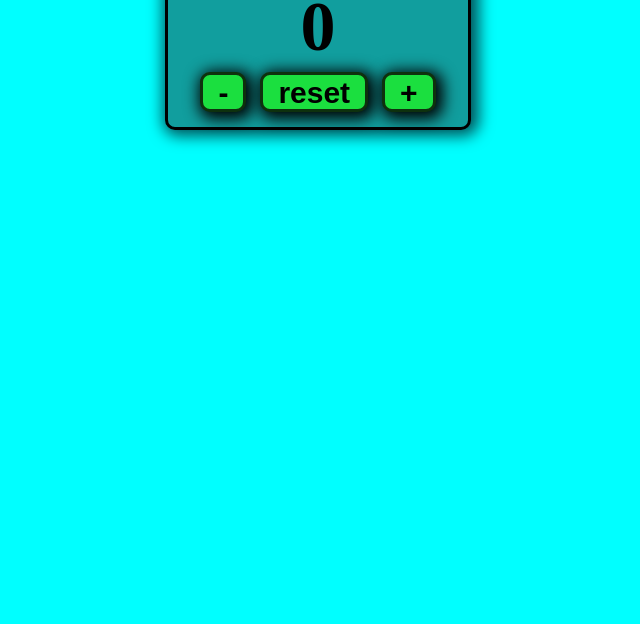
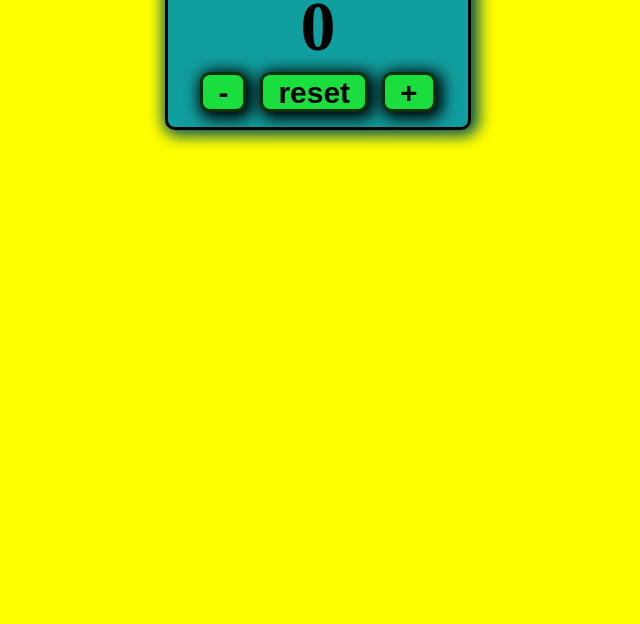
Before and after one commit to hitesh-git75/counter-page, a plain HTML site: page index.html in a window 1280 px wide. Shown: the part 176-800 px from the top of the page, without its empty margins (322-962 px from the left). Drawn offline with Linux system fonts and the light colour scheme.

Commit message:
Update style.css

```diff
--- a/style.css
+++ b/style.css
@@ -1,5 +1,5 @@
 body{
-    background-color: aqua;
+    background-color: yellow;
     align-items: center;
     justify-content: center;
     justify-items: center;
```
